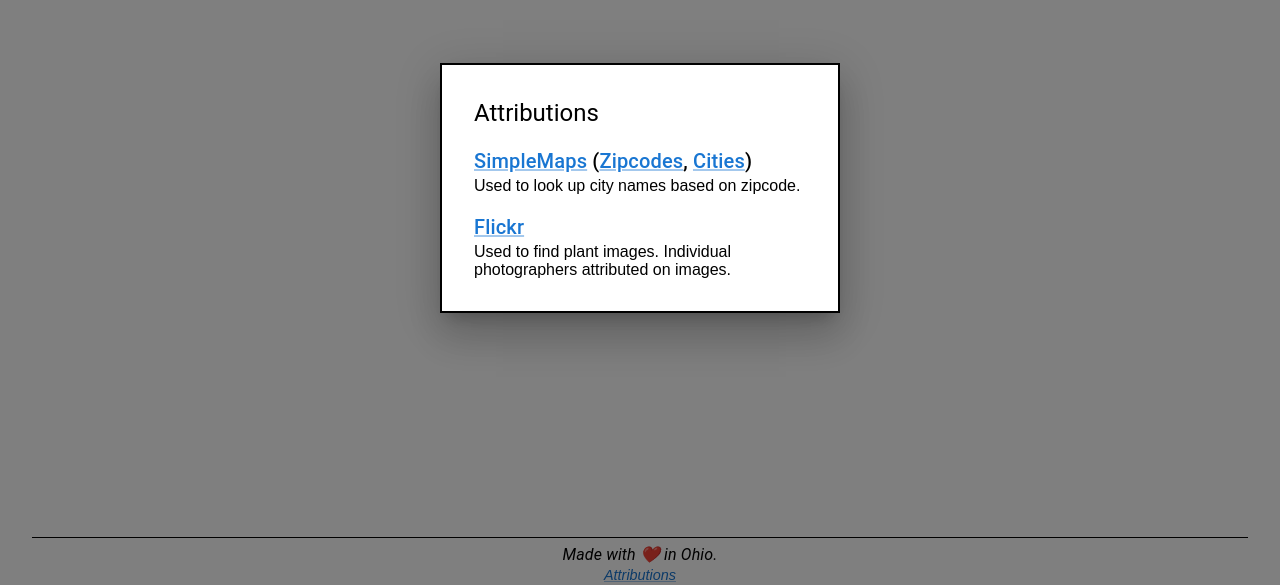
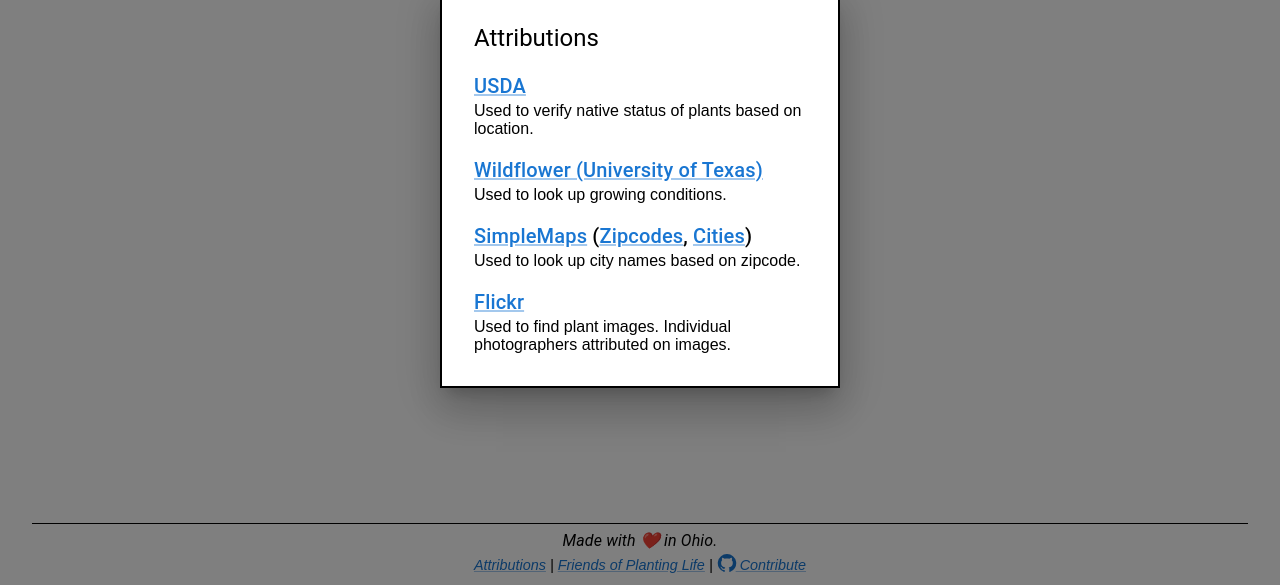
Before and after one commit to developing-human/planting-life, a React (Create React App) app in the folder frontend/: page /gardens in a window 1280 px wide. Both pictures are taken after a click on the link "Attributions". Shown: the part 212-797 px from the top of the page. Built offline with nearby package versions, Linux system fonts and the light colour scheme.

Commit message:
More attributions, add friends and github link

```diff
--- a/frontend/src/components/Footer.css
+++ b/frontend/src/components/Footer.css
@@ -10,9 +10,14 @@
 
 footer {
   min-width: 95vw;
-  padding: 5px 0;
+  padding: 5px 0 15px 0;
   border-top: 1px solid black;
   text-align: center;
   font-style: italic;
   font-size: 0.9rem;
 }
+
+footer svg {
+  margin-bottom: -3px;
+  margin-right: -1px;
+}
--- a/frontend/src/components/Footer.js
+++ b/frontend/src/components/Footer.js
@@ -1,12 +1,16 @@
 import { Box, Link, Modal, Typography } from "@mui/material";
 import { useState } from "react";
+import GitHubIcon from '@mui/icons-material/GitHub';
 
 import "./Footer.css";
 
 function Footer() {
   const [attributionsModalOpen, setAttributionsModalOpen] = useState(false);
-  const handleOpen = () => setAttributionsModalOpen(true);
-  const handleClose = () => setAttributionsModalOpen(false);
+  const handleAttributionsOpen = () => setAttributionsModalOpen(true);
+  const handleAttributionsClose = () => setAttributionsModalOpen(false);
+  const [friendsModalOpen, setFriendsModalOpen] = useState(false);
+  const handleFriendsOpen = () => setFriendsModalOpen(true);
+  const handleFriendsClose = () => setFriendsModalOpen(false);
 
   const style = {
     position: "absolute",
@@ -26,19 +30,43 @@ function Footer() {
       <div className="footer-container">
         <footer>
           <Typography>Made with ❤️ in Ohio.</Typography>
-          <Link onClick={handleOpen} sx={{ cursor: "pointer" }}>
+          <Link onClick={handleAttributionsOpen} sx={{ cursor: "pointer" }}>
             Attributions
+          </Link>
+          <span> | </span>
+          <Link onClick={handleFriendsOpen} sx={{ cursor: "pointer" }}>
+            Friends of Planting Life
+          </Link>
+          <span> | </span>
+          <Link href="https://github.com/developing-human/planting-life-data" target="_blank" rel="noreferrer">
+            <GitHubIcon fontSize="small" /> Contribute
           </Link>
         </footer>
       </div>
       <Modal
         open={attributionsModalOpen}
-        onClose={handleClose}
+        onClose={handleAttributionsClose}
         aria-labelledby="modal-modal-title"
       >
         <Box sx={style}>
           <Typography id="modal-modal-title" variant="h5" component="h2">
             Attributions
+          </Typography>
+          <Typography variant="h6" sx={{ mt: 2 }}>
+            <Link target="_blank" href="https://plants.usda.gov">
+              USDA
+            </Link>
+          </Typography>
+          <Typography variant="body" sx={{ mt: 2 }}>
+            Used to verify native status of plants based on location.
+          </Typography>
+          <Typography variant="h6" sx={{ mt: 2 }}>
+            <Link target="_blank" href="https://www.wildflower.org/plants/">
+              Wildflower (University of Texas)
+            </Link>
+          </Typography>
+          <Typography variant="body" sx={{ mt: 2 }}>
+            Used to look up growing conditions.
           </Typography>
           <Typography variant="h6" sx={{ mt: 2 }}>
             <Link target="_blank" href="https://simplemaps.com">
@@ -68,6 +96,41 @@ function Footer() {
           </Typography>
         </Box>
       </Modal>
+      <Modal
+        open={friendsModalOpen}
+        onClose={handleFriendsClose}
+        aria-labelledby="modal-modal-title"
+      >
+        <Box sx={style}>
+          <Typography id="modal-modal-title" variant="h5" component="h2">
+            Friends of Planting Life
+          </Typography>
+          <Typography variant="h6" sx={{ mt: 2 }}>
+            <Link target="_blank" href="http://sustainablewesterville.org">
+              Sustainable Westerville
+            </Link>
+          </Typography>
+          <Typography variant="body" sx={{ mt: 2 }}>
+            Encourages environmental, social, and economic sustainability in Westerville, OH.
+          </Typography>
+          <Typography variant="h6" sx={{ mt: 2 }}>
+            <Link target="_blank" href="http://www.experienceworthington.com/greenteam">
+              Worthington Green Team
+            </Link>
+          </Typography>
+          <Typography variant="body" sx={{ mt: 2 }}>
+            Encourages environmental sustainability in Worthington, OH.
+          </Typography>
+          <Typography variant="h6" sx={{ mt: 2 }}>
+            <Link target="_blank" href="https://naturedads.com/">
+              Nature Dads
+            </Link>
+          </Typography>
+          <Typography variant="body" sx={{ mt: 2 }}>
+            Encourages parents to raise environmentally conscious children.
+          </Typography>
+        </Box>
+      </Modal>
     </>
   );
 }
```
